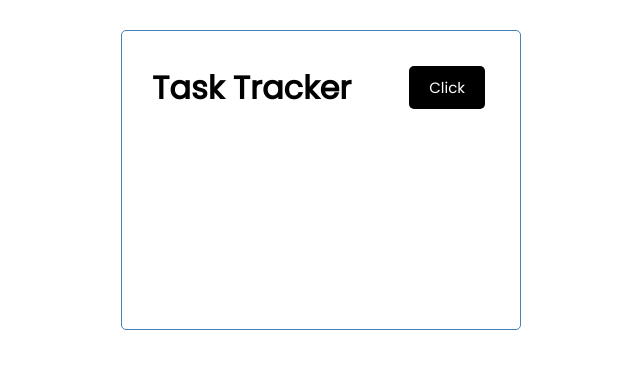
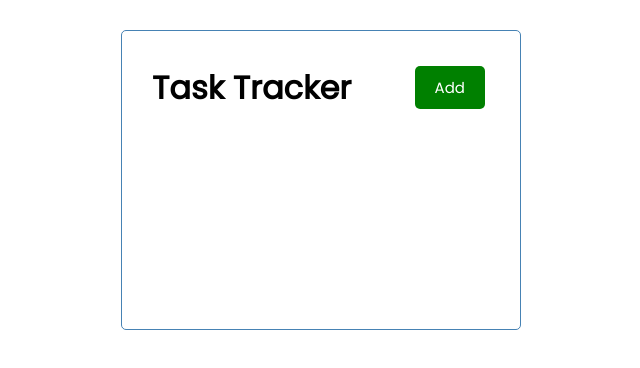
Before and after one commit to poibkm/ng-crash-course-traversymedia, an Angular app: page / in a window 1280 px wide. Shown: the top 368 px of the page, without its empty margins (319-959 px from the left). Built offline with nearby package versions, Linux system fonts and the light colour scheme.

Commit message:
Component Input Data

```diff
--- a/src/app/components/button/button.component.html
+++ b/src/app/components/button/button.component.html
@@ -1 +1,7 @@
-<button class="btn">Click</button>
+<button
+  [ngStyle]="{ 'background-color': color }"
+  class="btn"
+  (click)="onClick()"
+>
+  {{ text }}
+</button>
--- a/src/app/components/button/button.component.ts
+++ b/src/app/components/button/button.component.ts
@@ -1,15 +1,23 @@
-import { Component, OnInit } from '@angular/core';
+import { Component, OnInit, Input, Output, EventEmitter } from '@angular/core';
 
 @Component({
   selector: 'app-button',
   templateUrl: './button.component.html',
-  styleUrls: ['./button.component.css']
+  styleUrls: ['./button.component.css'],
 })
 export class ButtonComponent implements OnInit {
+  @Input() text: string;
+  @Input() color: string;
+  @Output() btnClick = new EventEmitter();
 
-  constructor() { }
-
-  ngOnInit(): void {
+  constructor() {
+    this.text = '';
+    this.color = '';
   }
 
+  ngOnInit(): void {}
+
+  onClick() {
+    this.btnClick.emit();
+  }
 }
--- a/src/app/components/header/header.component.html
+++ b/src/app/components/header/header.component.html
@@ -1,4 +1,8 @@
 <header>
   <h1>{{ title }}</h1>
-  <app-button></app-button>
+  <app-button
+    color="green"
+    text="Add"
+    (btnClick)="toggleAddTask()"
+  ></app-button>
 </header>
--- a/src/app/components/header/header.component.ts
+++ b/src/app/components/header/header.component.ts
@@ -11,4 +11,8 @@ export class HeaderComponent implements OnInit {
   constructor() {}
 
   ngOnInit(): void {}
+
+  toggleAddTask() {
+    console.log('toggle');
+  }
 }
```
